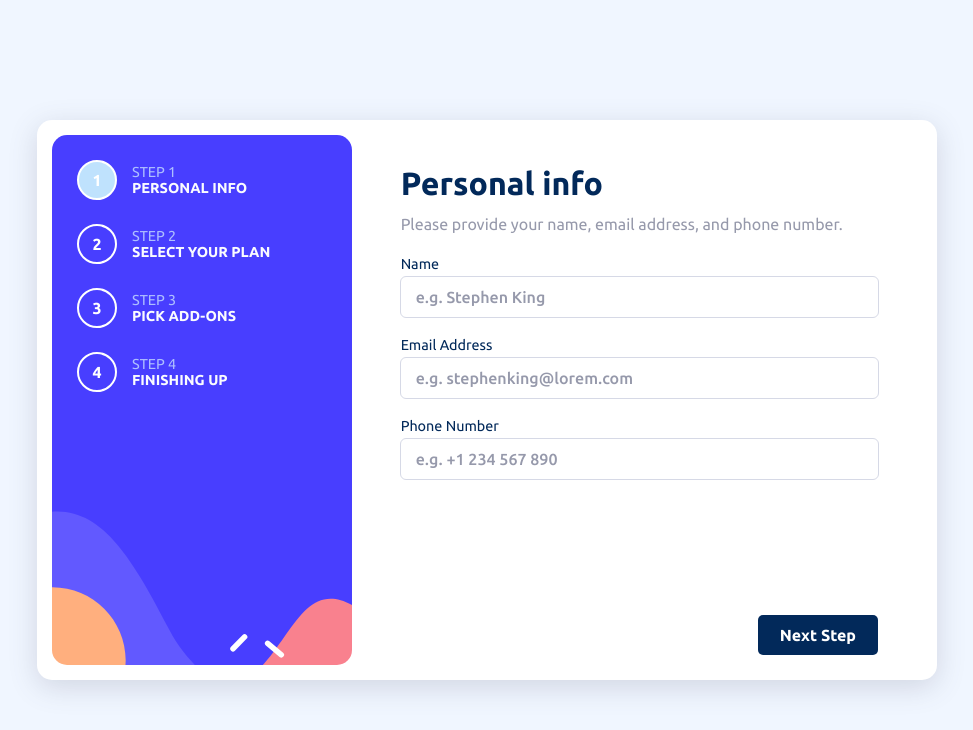
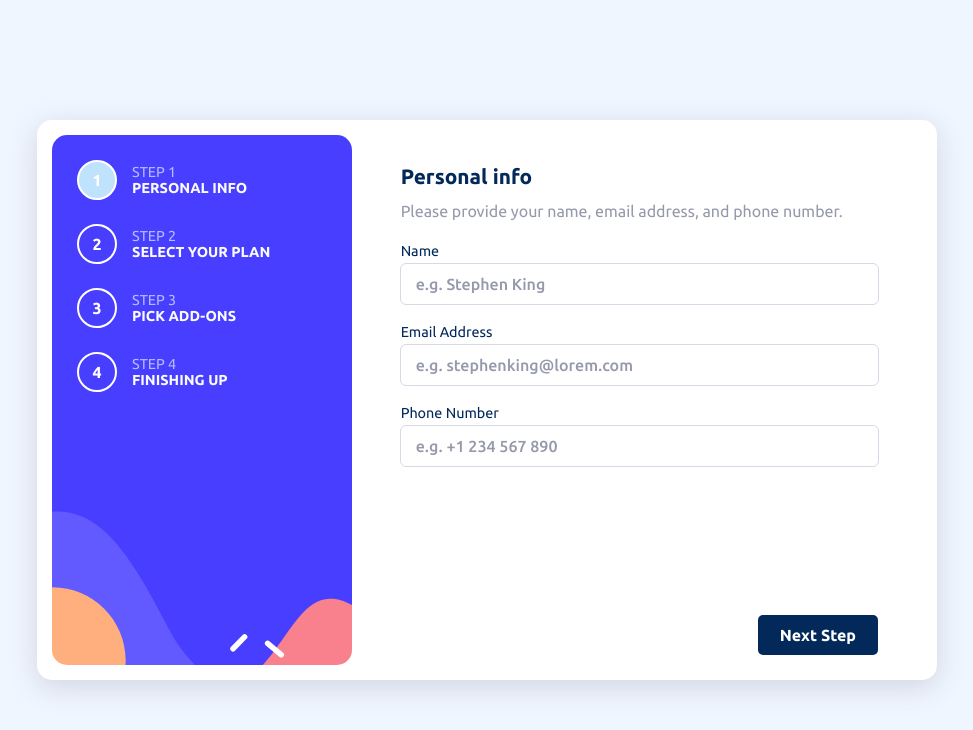
Before and after one commit to martinablazheska/multi-step-form, a React (Vite) app: page / in a window 1280 px wide. Shown: the top 730 px of the page, without its empty margins (153-1126 px from the left). Built offline with nearby package versions, Linux system fonts and the light colour scheme.

Commit message:
Style changes to radio input field component

```diff
--- a/src/components/Form/FormContainer.module.scss
+++ b/src/components/Form/FormContainer.module.scss
@@ -12,11 +12,13 @@
 h1 {
   margin: 0;
   color: var(--marine-blue);
+  font-size: 1.3rem;
 }
 
 p {
   margin-top: 10px;
   margin-bottom: 0px;
+  font-size: 1rem;
 
   line-height: 1.5em;
   color: var(--cool-gray);
--- a/src/components/Form/Steps/2/RadioField.module.scss
+++ b/src/components/Form/Steps/2/RadioField.module.scss
@@ -11,7 +11,7 @@
     justify-content: flex-start;
     align-items: center;
     border-radius: 15px;
-    padding-left: 15px;
+    padding: 10px;
     outline: 1px solid var(--cool-gray);
     div {
       display: flex;
@@ -21,9 +21,10 @@
       padding-left: 15px;
       p {
         margin: 0;
+        font-size: 0.9rem;
         &:first-of-type {
           color: var(--marine-blue);
-          font-size: 1rem;
+          font-size: 1.1rem;
           font-weight: 700;
           margin-top: -10px;
         }
--- a/src/components/UI/StepWrapper.module.scss
+++ b/src/components/UI/StepWrapper.module.scss
@@ -5,6 +5,7 @@
   width: 100%;
   height: 85%;
   padding: 30px;
+  padding-bottom: 15px;
   translate: 0px -25px;
   background-color: var(--white);
   border-radius: 15px;
```
